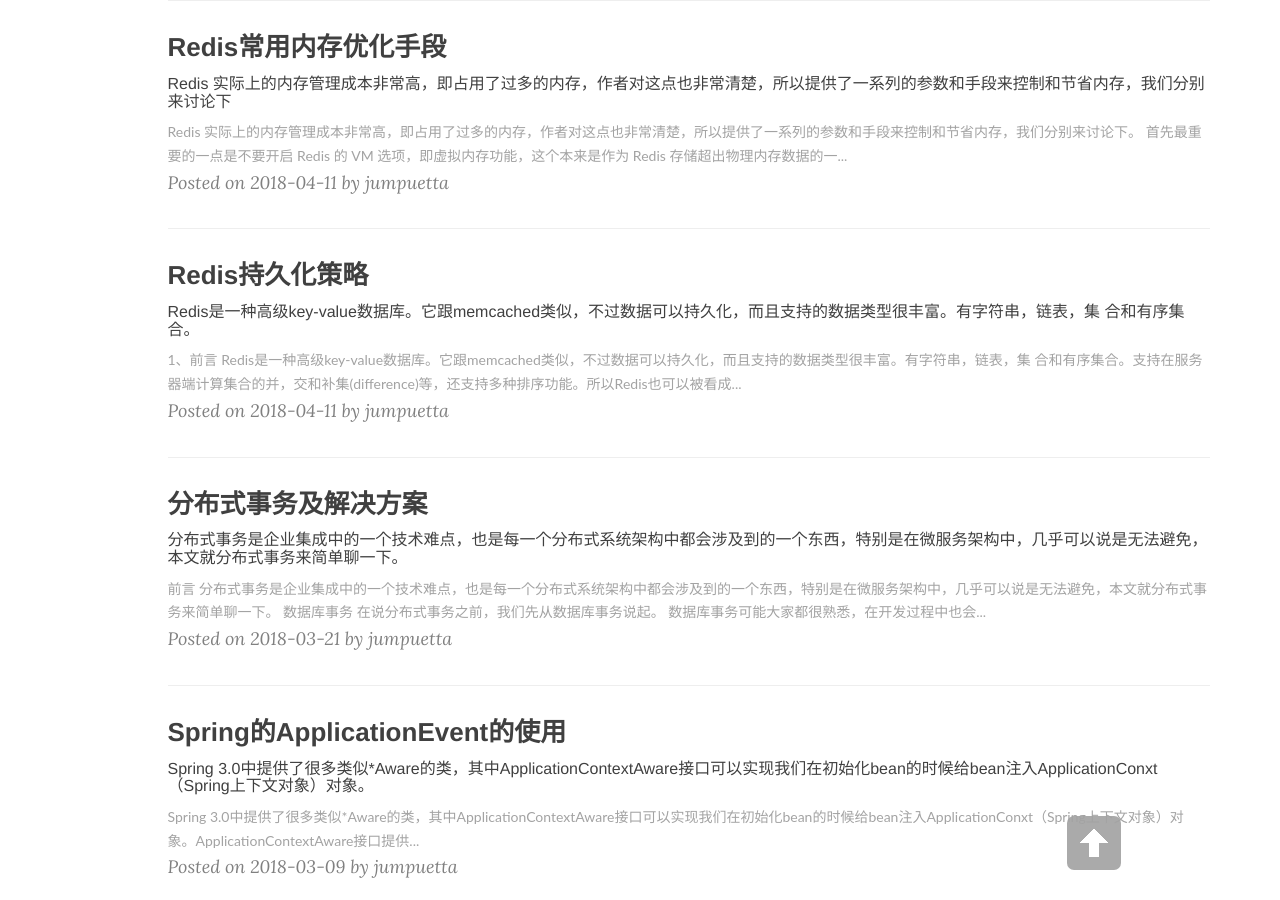
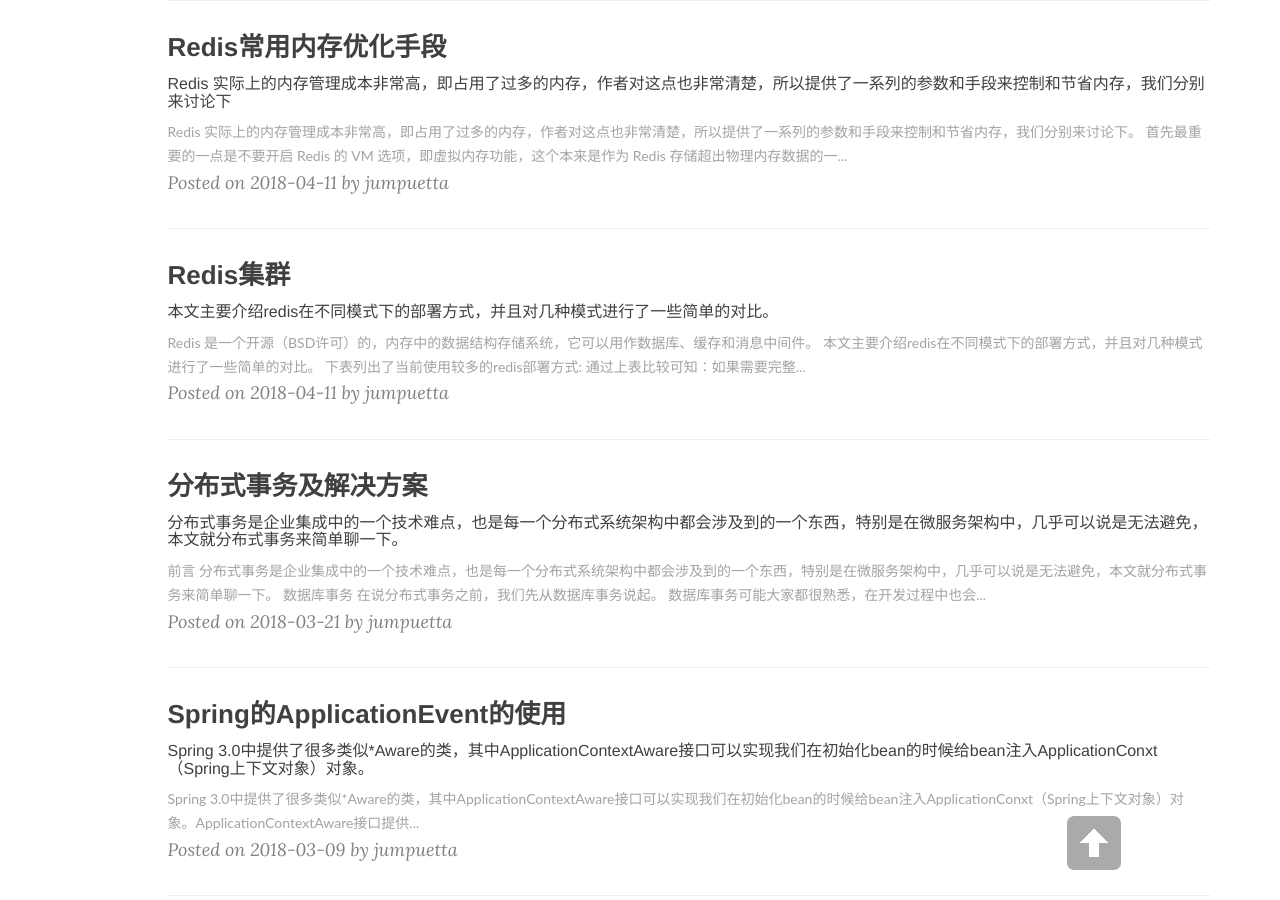
Before and after one commit to jumpuetta/jumpuetta, a Jekyll site: the page built from index.html, in a window 1280 px wide and 900 px high, scrolled down 692 px. Built offline with Jekyll 4.4.1, drawn with Linux system fonts in a browser that asks for light colours; nearby versions of some CDN libraries; the list of posts is cut into pages by our own code; some of the changed lines change nothing that is shown.

Commit message:
commit
commit

````diff
--- a/_posts/2018-04-11-redis-cluster.md
+++ b/_posts/2018-04-11-redis-cluster.md
@@ -1,79 +1,147 @@
 ---
 layout: post
-title: Redis持久化策略
+title: Redis集群
 date: 2018-04-11
 categories: blog
 tags: [redis]
-subtitle: Redis是一种高级key-value数据库。它跟memcached类似，不过数据可以持久化，而且支持的数据类型很丰富。有字符串，链表，集 合和有序集合。
+subtitle: 本文主要介绍redis在不同模式下的部署方式，并且对几种模式进行了一些简单的对比。
 ---
 
-## 1、前言  ##
-Redis是一种高级key-value数据库。它跟memcached类似，不过数据可以持久化，而且支持的数据类型很丰富。有字符串，链表，集 合和有序集合。支持在服务器端计算集合的并，交和补集(difference)等，还支持多种排序功能。所以Redis也可以被看成是一个数据结构服务 器。
-Redis的所有数据都是保存在内存中，然后不定期的通过异步方式保存到磁盘上(这称为“半持久化模式”)；也可以把每一次数据变化都写入到一个append only file(aof)里面(这称为“全持久化模式”)。
+Redis 是一个开源（BSD许可）的，内存中的数据结构存储系统，它可以用作数据库、缓存和消息中间件。
 
-由于Redis的数据都存放在内存中，如果没有配置持久化，redis重启后数据就全丢失了，于是需要开启redis的持久化功能，将数据保存到磁盘上，当redis重启后，可以从磁盘中恢复数据。redis提供两种方式进行持久化，一种是RDB持久化（原理是将Reids在内存中的数据库记录定时dump到磁盘上的RDB持久化），另外一种是AOF（append only file）持久化（原理是将Reids的操作日志以追加的方式写入文件）。那么这两种持久化方式有什么区别呢，改如何选择呢？网上看了大多数都是介绍这两种方式怎么配置，怎么使用，就是没有介绍二者的区别，在什么应用场景下使用。
+本文主要介绍redis在不同模式下的部署方式，并且对几种模式进行了一些简单的对比。
 
-## 2、二者的区别 ##
-RDB持久化是指在指定的时间间隔内将内存中的数据集快照写入磁盘，实际操作过程是fork一个子进程，先将数据集写入临时文件，写入成功后，再替换之前的文件，用二进制压缩存储。
+下表列出了当前使用较多的redis部署方式:
 
-![](/attach/20180411001.png)
+![](/attach/20180411003.png)
 
-AOF持久化以日志的形式记录服务器所处理的每一个写、删除操作，查询操作不会记录，以文本的方式记录，可以打开文件看到详细的操作记录。
+通过上表比较可知：如果需要完整的分片、复制和高可用特性，在集群节点不多且在使用sentinel这种模式会带来性能瓶颈和资源消耗的情况下，可以选择使用 Redis集群；如果只需要一部分特性（比如只需要分片，但不需要复制和高可用），那么可以选择Redis Sentinel。
 
-![](/attach/20180411002.png)
 
-## 3、二者优缺点  ##
-### RDB存在哪些优势呢？ ###
-1). 一旦采用该方式，那么你的整个Redis数据库将只包含一个文件，这对于文件备份而言是非常完美的。比如，你可能打算每个小时归档一次最近24小时的数据，同时还要每天归档一次最近30天的数据。通过这样的备份策略，一旦系统出现灾难性故障，我们可以非常容易的进行恢复。
 
-2). 对于灾难恢复而言，RDB是非常不错的选择。因为我们可以非常轻松的将一个单独的文件压缩后再转移到其它存储介质上。
+## <单实例模式> ##
 
-3). 性能最大化。对于Redis的服务进程而言，在开始持久化时，它唯一需要做的只是fork出子进程，之后再由子进程完成这些持久化的工作，这样就可以极大的避免服务进程执行IO操作了。
+单实例模式是指单台redis完成所有请求任务，因此复用和不具备容错性；同时在单台机器上如果只启用一个redis实例会造成资源浪费 。
 
-4). 相比于AOF机制，如果数据集很大，RDB的启动效率会更高。
 
-RDB又存在哪些劣势呢？
+## Redis集群 ##
+Redis 集群是一个由多个节点组成的分布式服务器群，它具有复制、高可用和分片特性。Redis集群不需要sentinel哨兵也能完成节点移除和故障转移的功能。需要将每个节点设置成集群模式，这种集群模式没有中心节点，多个节点之间存在着网络通信的消耗。
 
-1). 如果你想保证数据的高可用性，即最大限度的避免数据丢失，那么RDB将不是一个很好的选择。因为系统一旦在定时持久化之前出现宕机现象，此前没有来得及写入磁盘的数据都将丢失。
 
-2). 由于RDB是通过fork子进程来协助完成数据持久化工作的，因此，如果当数据集较大时，可能会导致整个服务器停止服务几百毫秒，甚至是1秒钟。
+多个节点按照分片来处理不同位置的槽，接受到不属于自己的槽操作的命令时会重新发送命令给正确的节点，这中间必然有一定的资源消耗。如同redis主从配置使用sentinel作为代理来处理请求一样。
 
-### AOF的优势有哪些呢？ ###
-1). 该机制可以带来更高的数据安全性，即数据持久性。Redis中提供了3中同步策略，即每秒同步、每修改同步和不同步。事实上，每秒同步也是异步完成的，其效率也是非常高的，所差的是一旦系统出现宕机现象，那么这一秒钟之内修改的数据将会丢失。而每修改同步，我们可以将其视为同步持久化，即每次发生的数据变化都会被立即记录到磁盘中。可以预见，这种方式在效率上是最低的。至于无同步，无需多言，我想大家都能正确的理解它。
 
-2). 由于该机制对日志文件的写入操作采用的是append模式，因此在写入过程中即使出现宕机现象，也不会破坏日志文件中已经存在的内容。然而如果我们本次操作只是写入了一半数据就出现了系统崩溃问题，不用担心，在Redis下一次启动之前，我们可以通过redis-check-aof工具来帮助我们解决数据一致性的问题。
+下面三点是redis官方文档（官方文档Cluster Tutorial）中提到的redis最核心的目标：
+▪  性能：这是Redis赖以生存的看家本领，增加集群功能后当然不能对性能产生太大影响，所以Redis采取了P2P而非Proxy方式、异步复制、客户端重定向等设计，而牺牲了部分的一致性、使用性。
+▪  水平扩展：集群的最重要能力当然是扩展，文档中称可以线性扩展到1000节点。
+▪  可用性：在Cluster推出之前，可用性要靠Sentinel保证。有了集群之后也自动具有了Sentinel的监控和自动Failover能力。
 
-3). 如果日志过大，Redis可以自动启用rewrite机制。即Redis以append模式不断的将修改数据写入到老的磁盘文件中，同时Redis还会创建一个新的文件用于记录此期间有哪些修改命令被执行。因此在进行rewrite切换时可以更好的保证数据安全性。
 
-4). AOF包含一个格式清晰、易于理解的日志文件用于记录所有的修改操作。事实上，我们也可以通过该文件完成数据的重建。
+### 一、分布式 ###
+Redis集群是一个由多个Redis服务器组成的分布式网络服务器群，集群中的各个服务器被称为节点（node），这些节点会相互连接并进行通信。分布式的Redis集群没有中心节点，所以用户不必担心某个节点会成为整个集群的性能瓶颈。
 
-AOF的劣势有哪些呢？
 
-1). 对于相同数量的数据集而言，AOF文件通常要大于RDB文件。RDB 在恢复大数据集时的速度比 AOF 的恢复速度要快。
 
-2). 根据同步策略的不同，AOF在运行效率上往往会慢于RDB。总之，每秒同步策略的效率是比较高的，同步禁用策略的效率和RDB一样高效。
+### 二、复制 ###
+Redis 集群的每个节点都有两种角色可选，一个是主节点（master node），另一个是从节点（slavenode），其中主节点用于储存数据，而从节点则是某个主节点的复制品。当用户需要处理更多读请求的时候，可以添加从节点以扩展系统的读性能。因为Redis集群重用了单机Redis复制特性的代码，所以集群的复制行为和我们之前介绍的单机复制特性的行为是完全一样的。
 
-二者选择的标准，就是看系统是愿意牺牲一些性能，换取更高的缓存一致性（aof），还是愿意写操作频繁的时候，不启用备份来换取更高的性能，待手动运行save的时候，再做备份（rdb）。rdb这个就更有些 eventually consistent的意思了。
 
-## 4、常用配置 ##
-RDB持久化配置
-Redis会将数据集的快照dump到dump.rdb文件中。此外，我们也可以通过配置文件来修改Redis服务器dump快照的频率，在打开6379.conf文件之后，我们搜索save，可以看到下面的配置信息：
 
-```script
-save 900 1              #在900秒(15分钟)之后，如果至少有1个key发生变化，则dump内存快照。
+###  三、节点故障检测和自动故障转移 ###
+Redis 集群的主节点内置了类似Redis Sentinel的节点故障检测和自动故障转移功能，当集群中的某个主节点下线时，集群中的其他在线主节点会注意到这一点，并对已下线的主节点进行故障转移。集群进行故障转移的方法和Redis Sentinel进行故障转移的方法基本一样，不同的是，在集群里面，故障转移是由集群中其他在线的主节点负责进行的，所以集群不必另外使用Redis Sentinel 。
 
-save 300 10            #在300秒(5分钟)之后，如果至少有10个key发生变化，则dump内存快照。
 
-save 60 10000        #在60秒(1分钟)之后，如果至少有10000个key发生变化，则dump内存快照。
-```
+### 四、分片 ###
+集群使用分片来扩展数据库的容量，并将命令请求的负载交给不同的节点来分担。
+集群将整个数据库分为 16384 个槽（slot），所有键都属于这 16384 个槽的其中一个，计算键 key属于哪个槽的公式为 slot_number = crc16(key) % 16384 ，其中 crc16 为 16 位的循环冗余校验和函数。集群中的每个主节点都可以处理 0 个至 16384 个槽，当 16384 个槽都有某个节点在负责处理时，集群进入上线状态，并开始处理客户端发送的数据命令请求。
 
-AOF持久化配置
-在Redis的配置文件中存在三种同步方式，它们分别是：
+例如，我们有三个主节点7000、7001 和 7002，那么我们可以：
+将槽0至5460指派给节点7000负责处理；
+将槽 5461至 10922 指派给节点 7001 负责处理；
+将槽 10923至 16383指派给节点 7002 负责处理；
 
-```script
-appendfsync always     #每次有数据修改发生时都会写入AOF文件。
+这样就可以将16384个槽平均地指派给三个节点负责处理。
 
-appendfsync everysec  #每秒钟同步一次，该策略为AOF的缺省策略。
 
-appendfsync no          #从不同步。高效但是数据不会被持久化。
-```
+### 五、转向 ###
+对于一个被指派了槽的主节点来说，这个主节点只会处理属于指派给自己的槽的命令请求。如果一个节点接收到了与自己处理的槽无关的命令请求，那么节点会向客户端返回一个转向错误（redirection error），告诉客户端，哪个节点负责处理这条命令，之后客户端需要根据错误中包含的地址和端口号重新向正确的节点发送命令请求。
+
+
+
+### 六、Redis集群客户端 ###
+因为集群功能比起单机功能要复杂得多，所以不同语言的 Redis 客户端通常需要为集群添加特别的支持，或者专门开发一个集群客户端。
+
+目前主要的 Redis 集群客户端（或者说，支持集群功能的 Redis 客户端）有以下这些：
+- redis-rb-cluster：antirez 使用 Ruby 编写的 Redis 集群客户端，集群客户端的官方实现。
+- predis：Redis 的 PHP 客户端，支持集群功能。
+- jedis：Redis 的 JAVA 客户端，支持集群功能。
+- StackExchange.Redis：Redis 的 C# 客户端，支持集群功能。
+-内置的 redis-cli ：在启动时给定 -c 参数即可进入集群模式，支持部分集群功能。
+
+
+
+## Redis Sentinel集群 ##
+
+Sentinel是一个管理redis实例的工具，它可以实现对redis的监控、通知、自动故障转移。sentinel不断地检测redis实例是否可以正常工作，通过API向其他程序报告redis的状态，如果redis master不能工作，则会自动启动故障转移进程，将其中的一个slave提升为master，其他的slave重新设置新的master服务器。
+
+
+### Sentinel主要功能 ###
+▪ 监控（Monitoring）：实时监控主服务器和从服务器运行状态。
+▪ 提醒（Notification）：当被监控的某个Redis服务器出现问题时， Redis Sentinel可以向系统管理员发送通知，也可以通过API向其他程序发送通知。
+▪ 自动故障转移（Automatic failover）：当一个主服务器不能正常工作时，Sentinel会开始一次自动故障迁移操作，它会将失效主服务器的其中一个从服务器升级为新的主服务器，并让失效主服务器的其他从服务器改为复制新的主服务器，当客户端试图连接失效的主服务器时集群也会向客户做出正确的应答。
+
+
+
+### Redis Sentinel备份策略 ###
+Redis提供两种相对有效的备份方法：RDB和AOF。
+
+
+（一）RDB持久化设置
+RDB是在某个时间点将内存中的所有数据的快照保存到磁盘上，在数据恢复时，可以恢复备份时间以前的所有数据，但无法恢复备份时间点后面的数据。
+
+默认情况下Redis在磁盘上创建二进制格式的命名为dump.rdb的数据快照。可以通过配置文件配置每隔N秒且数据集上至少有M个变化时创建快照、是否对数据进行压缩、快照名称、存放快照的工作目录。
+
+
+（二）AOF持久化设置
+AOF是以协议文本的方式，将所有对数据库进行过写入的命令（及其参数）记录到 AOF 文件，以此达到记录数据库状态的目的。
+
+优点是基本可以实现数据无丢失（缓存的数据有可能丢失），缺点是随着数据量的持续增加，AOF文件也会越来越大。
+
+在保证数据安全的情况下，尽量避免因备份数据消耗过多的Redis资源，采用如下备份策略：
+
+主实例：不采用任何备份机制。
+
+Slave端：采用AOF（严格数据要求时可同时开启RDB），每天将AOF文件备份至备份服务器。
+
+为了最大限度减少主实例的资源干扰，将备份相关全部迁移至Slave端完成。同时这样也有缺点，当主实例挂掉后，应用服务切换至Slave端，此时的Slave端的负载将会很大。
+
+目前Redis不支持RDB和AOF参数动态修改，需要重启Redis生效，希望能在新的版本中实现更高效的修改方式。利用快照的持久化方式不是非常可靠，当运行Redis的计算机停止工作、意外掉电、意外杀掉了Redis进程那么最近写入Redis的数据将会丢。对于某些应用这或许不成问题，但对于持久化要求非常高的应用场景快照方式不是理想的选择。AOF文件是一个替代方案，用以最大限度的持久化数据。同样，可以通过配置文件来开闭AOF。
+
+当主实例Redis服务崩溃（包含主机断电、进程消失等），Redis sentinel将Slave切换为读写状态，提供生产服务。通过故障诊断修复主实例，启动后会自动加入Sentinel并从Slave端完成数据同步，但不会切换。当主实例和Slave同时崩溃（如机房断电），启动服务器后，将备份服务器最新的AOF备份拷贝至主实例，启动主实例。一切完成后再启动Slave。
+
+
+### 如何在Python 下使用Redis Sentinel？ ###
+首先安装redis-py。
+一个简单的测试代码如下，首先获得一个Sentinel对象，然后键入命令vim sentinel.py
+
+
+执行后成功得到zhanyz这个值，键入python sentinel.py。
+上面的master和slave都是标准的建立好连接的StrictRedis实例，slave则是sentinel查询到的第一个可用的slave。
+
+如果正在连接的master不可用时，客户端会先抛出redis.exceptions.ConnectionError异常（此时还未开始failover），然后抛出redis.sentinel.MasterNotFoundError异常（failover进行中），在sentinel正常failover之后，实例正常。
+
+### 如何在JAVA 下使用Redis Sentinel？ ###
+使用Java操作Redis需要jedis-2.1.0.jar，如果需要使用Redis连接池的话，还需commons-pool-2.4.2.jar。JedisTemplate提供了一个template方法，负责对Jedis连接的获取与归还。
+注意：
+1)cluster环境下redis的slave不接受任何读写操作，比如sentinel模式下只有slave升级为主实例时才能进行读写操作。
+2)client端不支持keys批量操作,不支持select dbNum操作，只有一个db:select 0，这个十分尴尬。
+3)JedisCluster 的info()等单机函数无法调用,返回(No way to dispatch this command to Redis Cluster)错误。.
+4)JedisCluster 没有针对byte[]的API，需要自己扩展。
+5) JedisTemplate中具体代码可以参见附件中JedisTemplate.java
+
+
+版权所有 侵权必究
+
+如需转载请联系
+
+0571-28829811
````
